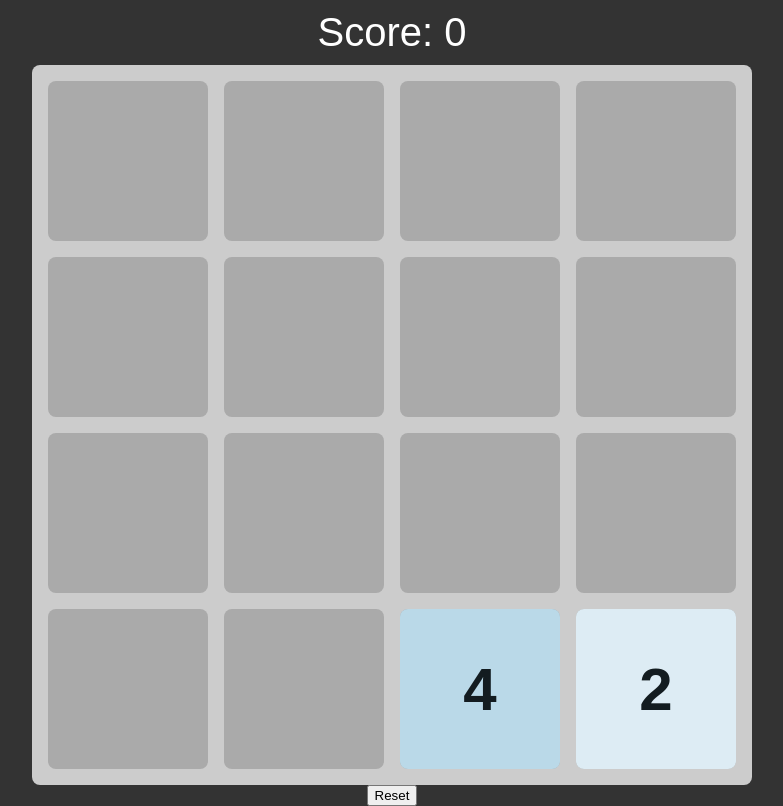
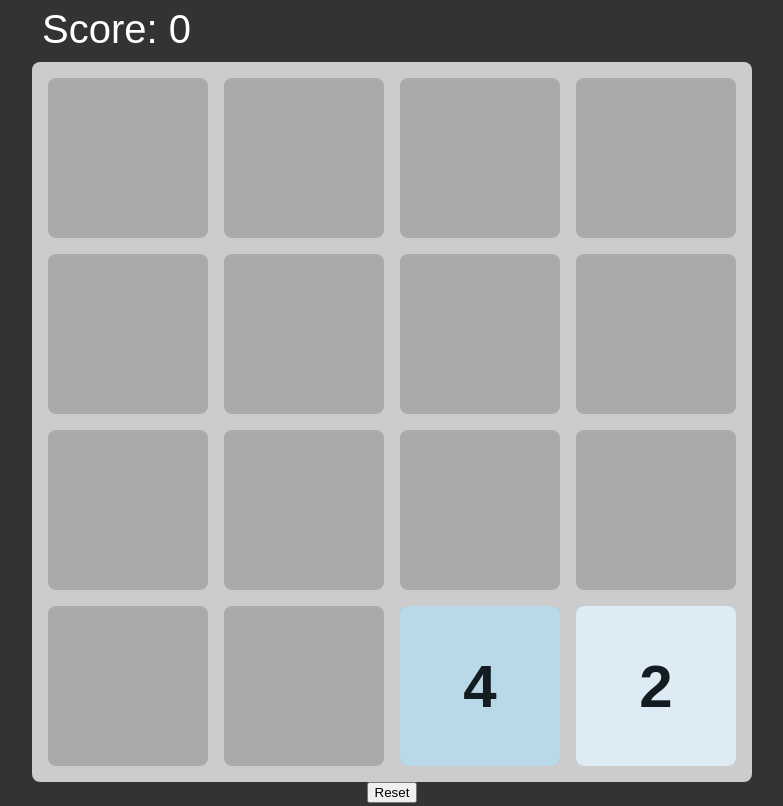
Before and after one commit to llyram/2048-GAME, a plain HTML site: page index.html in a window 1280 px wide. Shown: the whole page, without its empty margins (248-1031 px from the left). Drawn offline with Linux system fonts and the light colour scheme.

Commit message:
fix: align Score value

```diff
--- a/index.html
+++ b/index.html
@@ -9,17 +9,17 @@
     <script src="script.js" type="module"></script>
 </head>
 <body>
+    <div class="wrapper">
     <div id="score">Score: 0</div>
-
-      </div>
     <div id="game-area">
         <div id="game-board"></div>
     </div>
-
+</div>
     <div class="text-center">
 
         <a href="index.html">
             <button>Reset</button>
           </a>
+    </div>
 </body>
 </html>
--- a/styles.css
+++ b/styles.css
@@ -2,7 +2,18 @@
     box-sizing: border-box;
     font-family: Arial, Helvetica, sans-serif;
 }
-
+body{
+    display: flex;
+    flex-direction: column;
+    align-items: center;
+    justify-content: center;
+}
+.wrapper{
+    display: flex;
+    flex-direction: column;
+    /* justify-content: center; */
+    align-items: flex-start;
+}
 #score {
     color: white;
     background-color: #333;
@@ -12,6 +23,7 @@
     margin: 0;
     padding: 10px;
     font-size: 5vmin;
+    text-align: left;
 }
 
 #game-area {
@@ -46,11 +58,22 @@ body {
     padding: var(--cell-gap);
     position: relative;
 }
+@property --num {
+    syntax: '<integer>';
+    initial-value: 0;
+    inherits: true;
+  }
+  div {
+    transition: --num 1s;
+    counter-reset: num var(--num);
+  }
+
 
 .cell {
     background-color: #aaa;
     border-radius: 1vmin;
 }
+
 
 .tile {
     /* --x:0;
```
